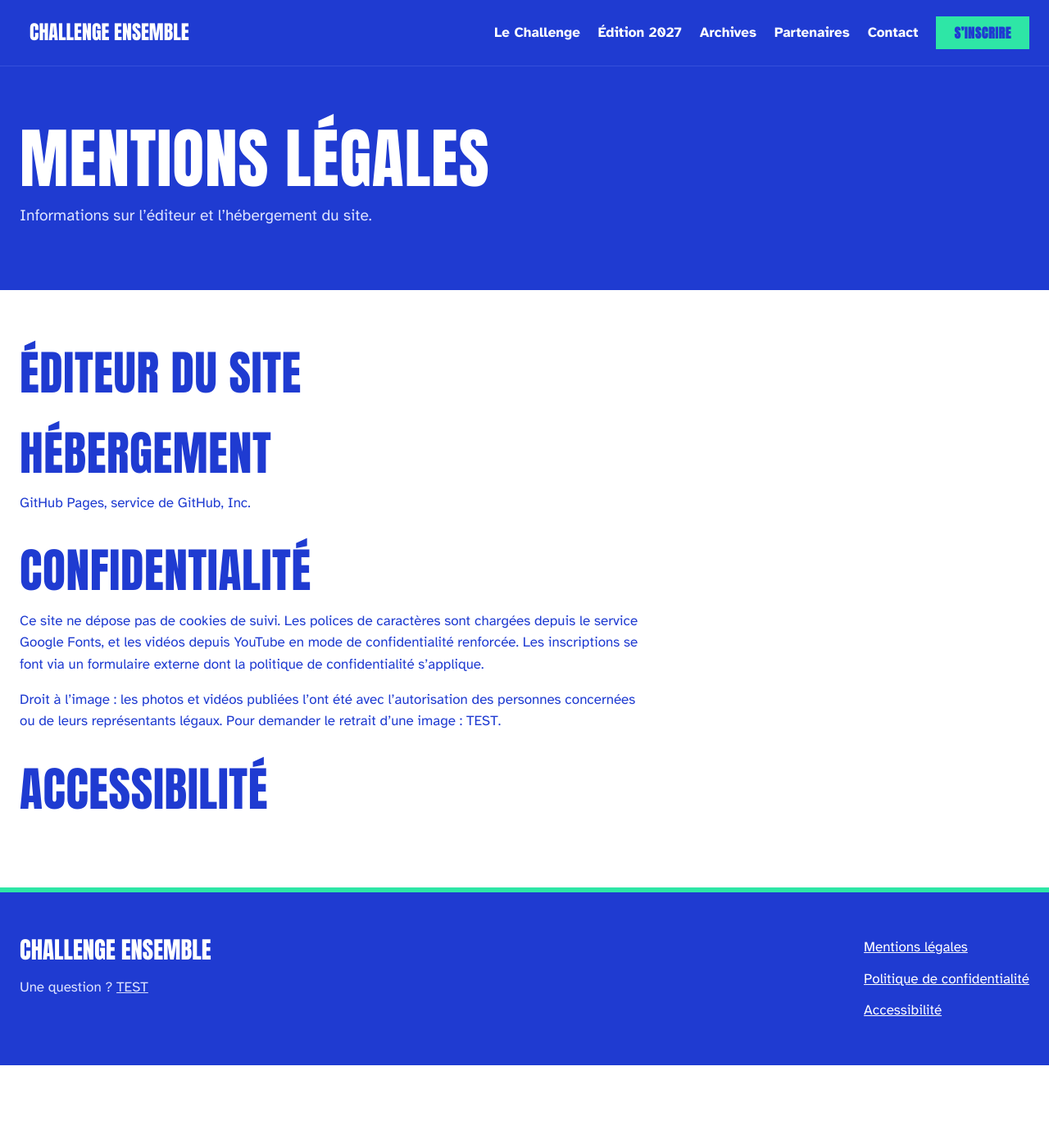
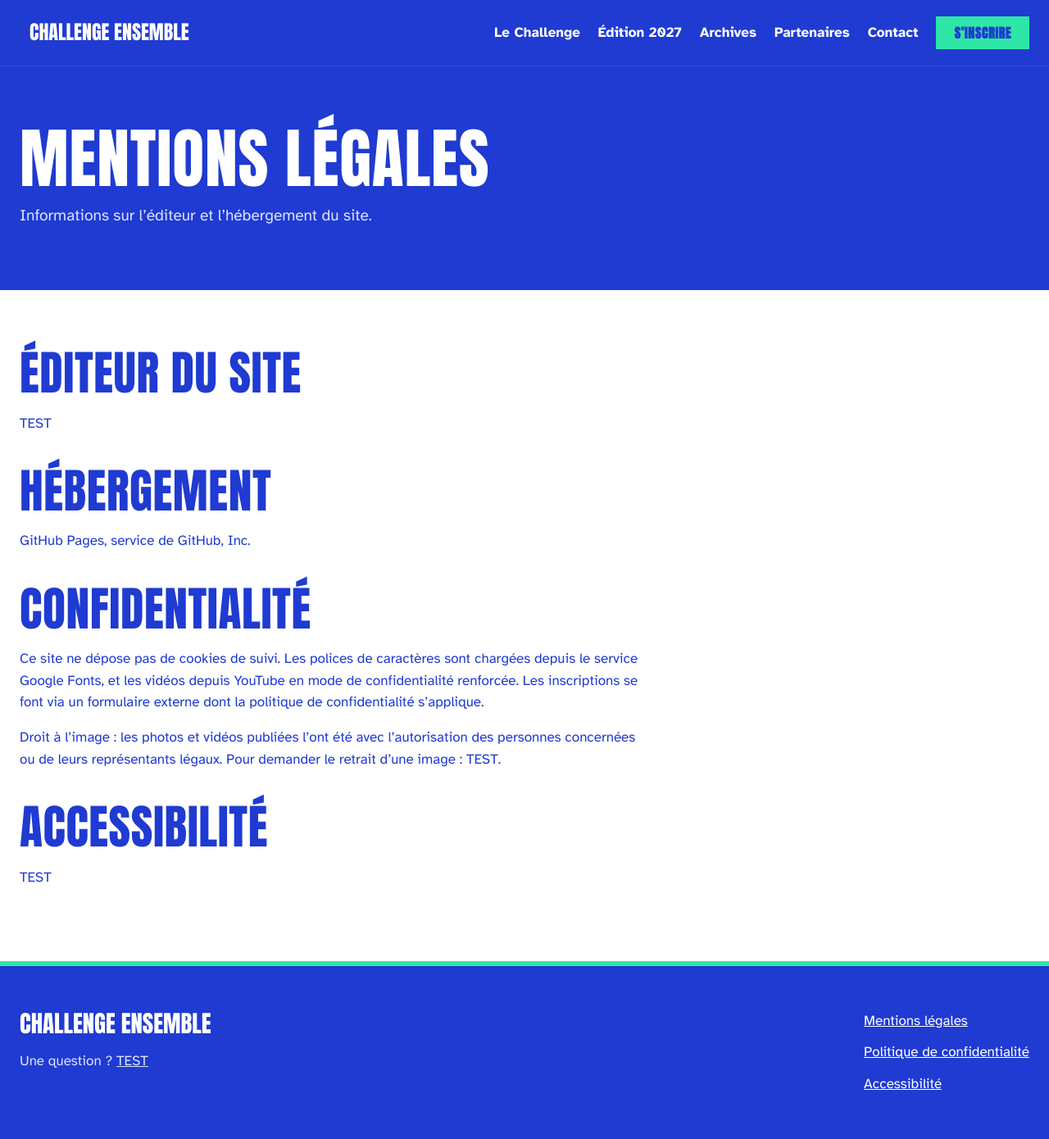
Before and after one commit to PEPBA2235/challenge-ensemble, a Jekyll site: the page built from mentions-legales.html, in a window 1280 px wide. Shown: the whole page at 82% size. Built offline with Jekyll 4.4.1, drawn with Linux system fonts in a browser that asks for light colours; before the commit the page ends 1300 px from its top, so only the background shows below that.

Commit message:
Update _data/mentions.yml (via Pages CMS)

```diff
--- a/_data/mentions.yml
+++ b/_data/mentions.yml
@@ -1,2 +1,2 @@
-editeur: ""
-accessibilite: ""
+editeur: TEST
+accessibilite: TEST
```
